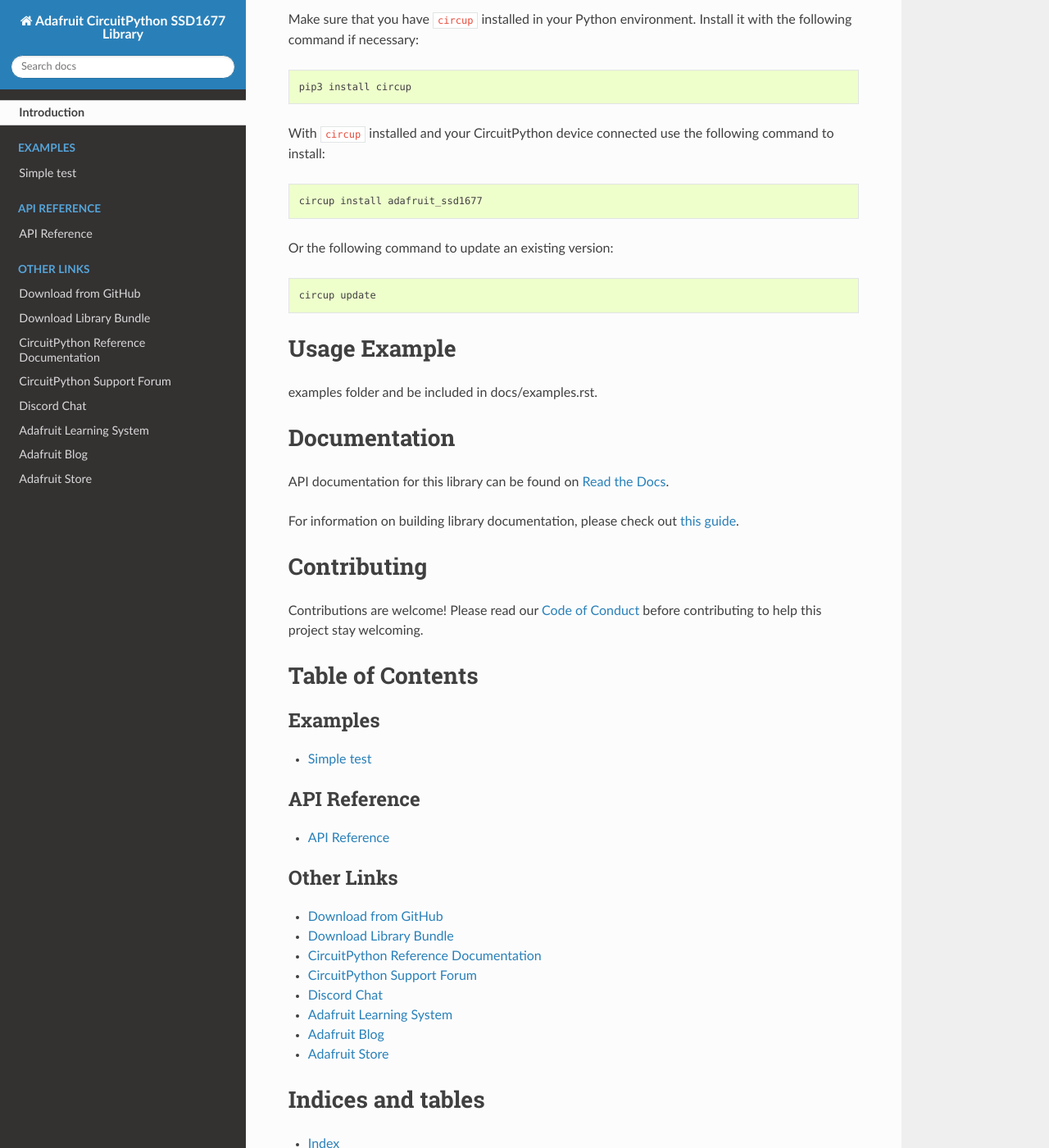
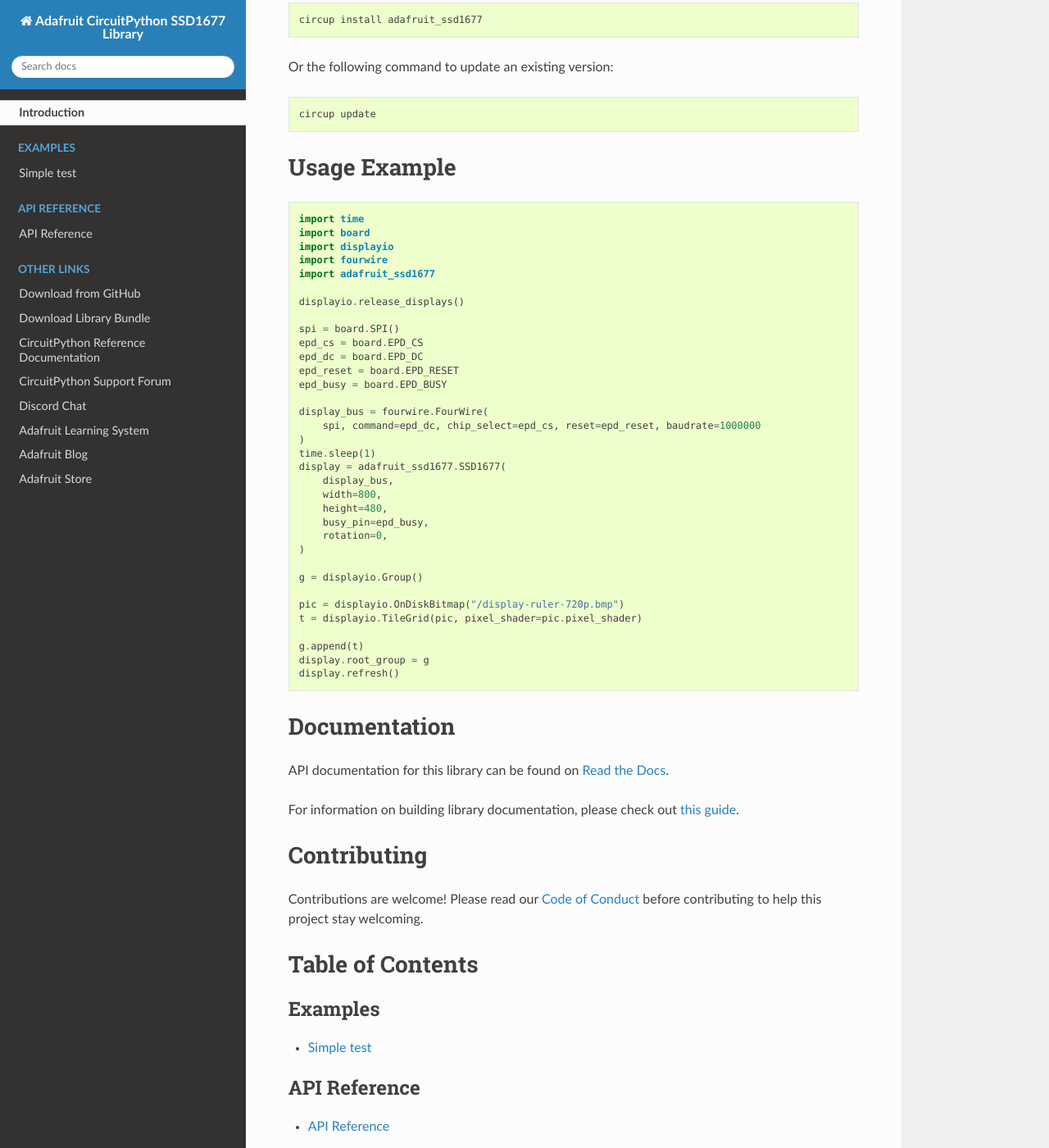
Before and after one commit to adafruit/Adafruit_CircuitPython_SSD1677, a Sphinx documentation site: the page built from docs/index.rst, in a window 1280 px wide and 1400 px high, scrolled down 1293 px. Shown: the whole window at 82% size. Built offline with Sphinx 7.4.7 and the Read the Docs theme 3.1.0, drawn with Linux system fonts in a browser that asks for light colours; some of the changed text lies outside the part shown.

Commit message:
pre-commit and readme

```diff
--- a/README.rst
+++ b/README.rst
@@ -36,19 +36,8 @@
 or individual libraries can be installed using
 `circup <https://github.com/adafruit/circup>`_.
 
-
-
-.. todo:: Describe the Adafruit product this library works with. For PCBs, you can also add the
-image from the assets folder in the PCB's GitHub repo.
-
-`Purchase one from the Adafruit shop <http://www.adafruit.com/products/>`_
-
 Installing from PyPI
 =====================
-.. note:: This library is not available on PyPI yet. Install documentation is included
-   as a standard element. Stay tuned for PyPI availability!
-
-.. todo:: Remove the above note if PyPI version is/will be available at time of release.
 
 On supported GNU/Linux systems like the Raspberry Pi, you can install the driver locally `from
 PyPI <https://pypi.org/project/adafruit-circuitpython-ssd1677/>`_.
@@ -99,8 +88,42 @@
 Usage Example
 =============
 
-.. todo:: Add a quick, simple example. It and other examples should live in the
-examples folder and be included in docs/examples.rst.
+.. code-block:: python
+
+    import time
+    import board
+    import displayio
+    import fourwire
+    import adafruit_ssd1677
+
+    displayio.release_displays()
+
+    spi = board.SPI()
+    epd_cs = board.EPD_CS
+    epd_dc = board.EPD_DC
+    epd_reset = board.EPD_RESET
+    epd_busy = board.EPD_BUSY
+
+    display_bus = fourwire.FourWire(
+        spi, command=epd_dc, chip_select=epd_cs, reset=epd_reset, baudrate=1000000
+    )
+    time.sleep(1)
+    display = adafruit_ssd1677.SSD1677(
+        display_bus,
+        width=800,
+        height=480,
+        busy_pin=epd_busy,
+        rotation=0,
+    )
+
+    g = displayio.Group()
+
+    pic = displayio.OnDiskBitmap("/display-ruler-720p.bmp")
+    t = displayio.TileGrid(pic, pixel_shader=pic.pixel_shader)
+
+    g.append(t)
+    display.root_group = g
+    display.refresh()
 
 Documentation
 =============
--- a/docs/conf.py
+++ b/docs/conf.py
@@ -25,7 +25,7 @@
 # Uncomment the below if you use native CircuitPython modules such as
 # digitalio, micropython and busio. List the modules you use. Without it, the
 # autodoc module docs will fail to generate with a warning.
-# autodoc_mock_imports = ["digitalio", "busio"]
+autodoc_mock_imports = ["digitalio", "busio", "epaperdisplay"]
 
 autodoc_preserve_defaults = True
 
--- a/docs/index.rst
+++ b/docs/index.rst
@@ -24,15 +24,6 @@
 .. toctree::
     :caption: Tutorials
 
-.. todo:: Add any Learn guide links here. If there are none, then simply delete this todo and leave
-    the toctree above for use later.
-
-.. toctree::
-    :caption: Related Products
-
-.. todo:: Add any product links here. If there are none, then simply delete this todo and leave
-    the toctree above for use later.
-
 .. toctree::
     :caption: Other Links
 
```
Also changed, not shown: adafruit_ssd1677.py (+11 -10 lines), 1 other file.
